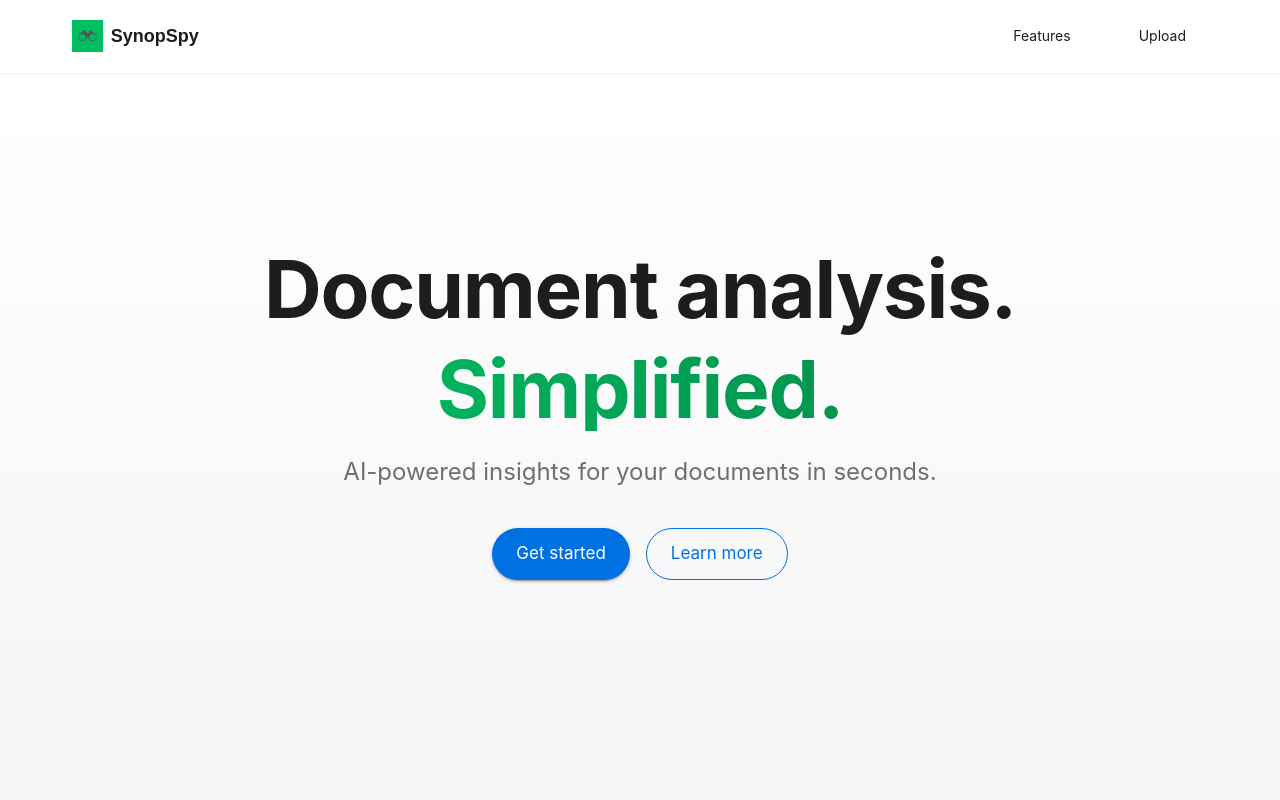
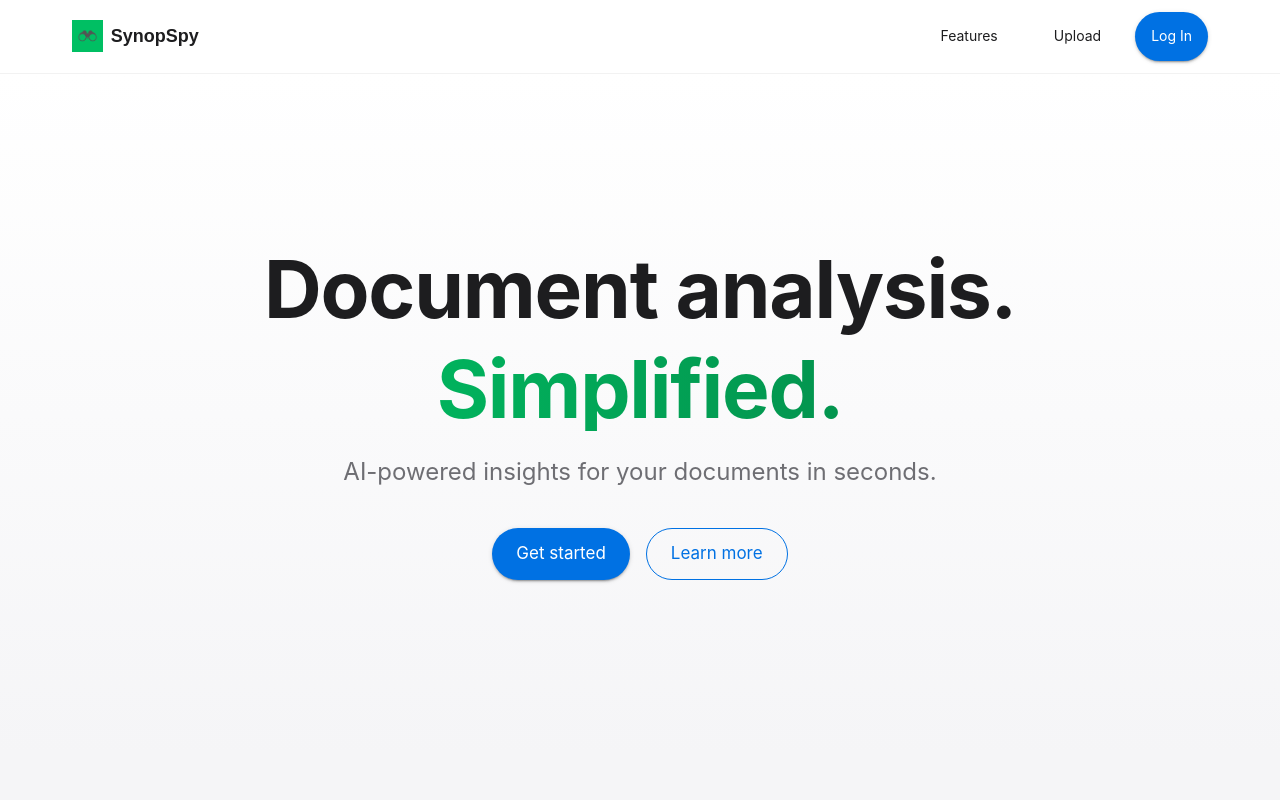
Before and after one commit to ashram15/synopspy, a React (Vite) app in the folder frontend/: page / in a window 1280 px wide. Shown: the top 800 px of the page. Built offline with nearby package versions, Linux system fonts and the light colour scheme; no server answers.

Commit message:
added login button to frontend of modern-ui

```diff
--- a/frontend/src/Header.jsx
+++ b/frontend/src/Header.jsx
@@ -2,9 +2,12 @@
 import logo from './assets/logo.png';
 import './App.css';
 import './styles/modern.css';
-import { Box, Button } from '@mui/material';
+import { Box, Button, Avatar } from '@mui/material';
+import { useAuth0 } from '@auth0/auth0-react';
 
 const Header = () => {
+  const { isAuthenticated, loginWithRedirect, logout, user } = useAuth0();
+
   return (
     <Box component="header" sx={{
       position: 'sticky',
@@ -27,9 +30,48 @@ const Header = () => {
           <img src={logo} alt="logo" style={{ height: 32 }} />
           <Box sx={{ fontSize: '1.125rem', fontWeight: 600, color: '#1d1d1f' }}>SynopSpy</Box>
         </Box>
-        <Box sx={{ display: 'flex', gap: 3, alignItems: 'center' }}>
+        <Box sx={{ display: 'flex', gap: 1.5, alignItems: 'center' }}>
           <Button href="#features" sx={{ color: '#1d1d1f', fontSize: '0.875rem', fontWeight: 400, textTransform: 'none', '&:hover': { bgcolor: 'transparent' } }}>Features</Button>
           <Button href="#upload" sx={{ color: '#1d1d1f', fontSize: '0.875rem', fontWeight: 400, textTransform: 'none', '&:hover': { bgcolor: 'transparent' } }}>Upload</Button>
+          {!isAuthenticated ? (
+            <Button
+              onClick={() => loginWithRedirect()}
+              variant="contained"
+              sx={{
+                bgcolor: '#0071e3',
+                color: '#fff',
+                fontSize: '0.875rem',
+                px: 2,
+                '&:hover': { bgcolor: '#0077ed' },
+              }}
+            >
+              Log In
+            </Button>
+          ) : (
+            <>
+              <Avatar
+                src={user?.picture}
+                alt={user?.name || 'User'}
+                sx={{ width: 30, height: 30 }}
+              />
+              <Button
+                onClick={() => logout({ logoutParams: { returnTo: window.location.origin } })}
+                variant="outlined"
+                sx={{
+                  borderColor: '#0071e3',
+                  color: '#0071e3',
+                  fontSize: '0.875rem',
+                  px: 2,
+                  '&:hover': {
+                    borderColor: '#0071e3',
+                    bgcolor: 'rgba(0,113,227,0.06)',
+                  },
+                }}
+              >
+                Log Out
+              </Button>
+            </>
+          )}
         </Box>
       </Box>
     </Box>
```
